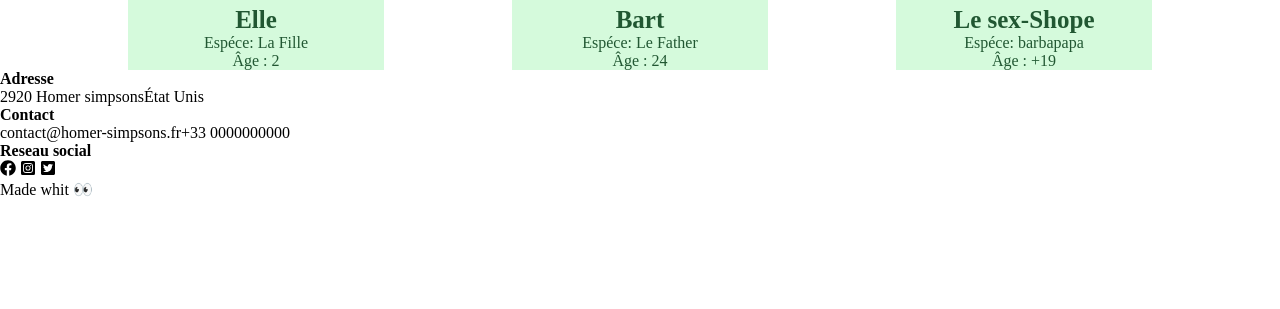
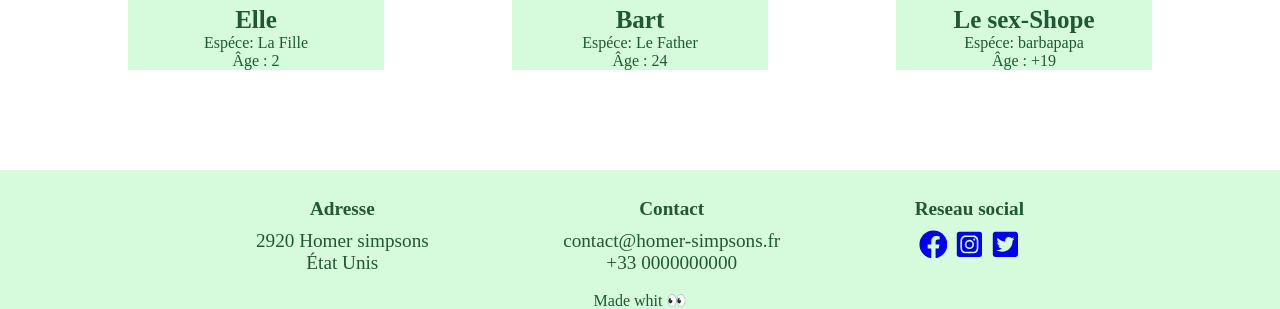
Before and after one commit to peter-centini/site-exo-react-, a React (Create React App) app: page / in a window 1280 px wide. Shown: the part 643-952 px from the top of the page. Before the commit the page ends 842 px from the top, so only its background shows below. Built offline with nearby package versions, Linux system fonts and the light colour scheme; a web font is replaced by a local one.

Commit message:
footer ok

```diff
--- a/src/App.css
+++ b/src/App.css
@@ -12,7 +12,7 @@
     padding: 0;
 }
 
-h1, h2, h3, a {
+h1, h2, h3, h4, a {
     font-family: Cantora one;
 }
 
--- a/src/components/footer/footer.css
+++ b/src/components/footer/footer.css
@@ -0,0 +1,48 @@
+.footer {
+    height: 20vh;
+    background-color: var(--second-color);
+    display: flex;
+    flex-direction: column;
+    margin-top: 100px;
+
+}
+
+.footer-column-container {
+display: flex;
+justify-content: space-between;
+width: 60%;
+margin: auto;
+}
+
+.footer-column {
+    color: var(--main-color);
+    text-align: center;
+    font-size: 1.2em;
+    display: flex;
+    flex-direction: column;
+
+}
+
+
+.footer-column h4 {
+    padding-top: 10px;
+    padding-bottom: 10px;
+}
+
+.social-links {
+    display: flex;
+    justify-content: space-around;
+    font-size: 1.5em;
+}
+
+.social-links a:hover {
+    color: var(--fourth-color);
+
+}
+
+.greeting {
+    color: var(--main-color);
+    text-align: center;
+    padding-bottom: 20px;
+
+}
--- a/src/components/footer/footer.jsx
+++ b/src/components/footer/footer.jsx
@@ -22,9 +22,9 @@ function Footer() {
                 <div className="footer-column footer-column-social">
                  <h4>Reseau social</h4>
                    <div className="social-links">
-                    <a> <FaFacebook/></a>
-                     <a> <FaInstagramSquare/></a>
-                     <a> <FaTwitterSquare/></a>
+                    <a href="/"> <FaFacebook/></a>
+                     <a href="/"> <FaInstagramSquare/></a>
+                     <a href="/"> <FaTwitterSquare/></a>
                      </div>
                 </div>
             </div>
```
Also changed, not shown: Lancement du site.txt (added).
